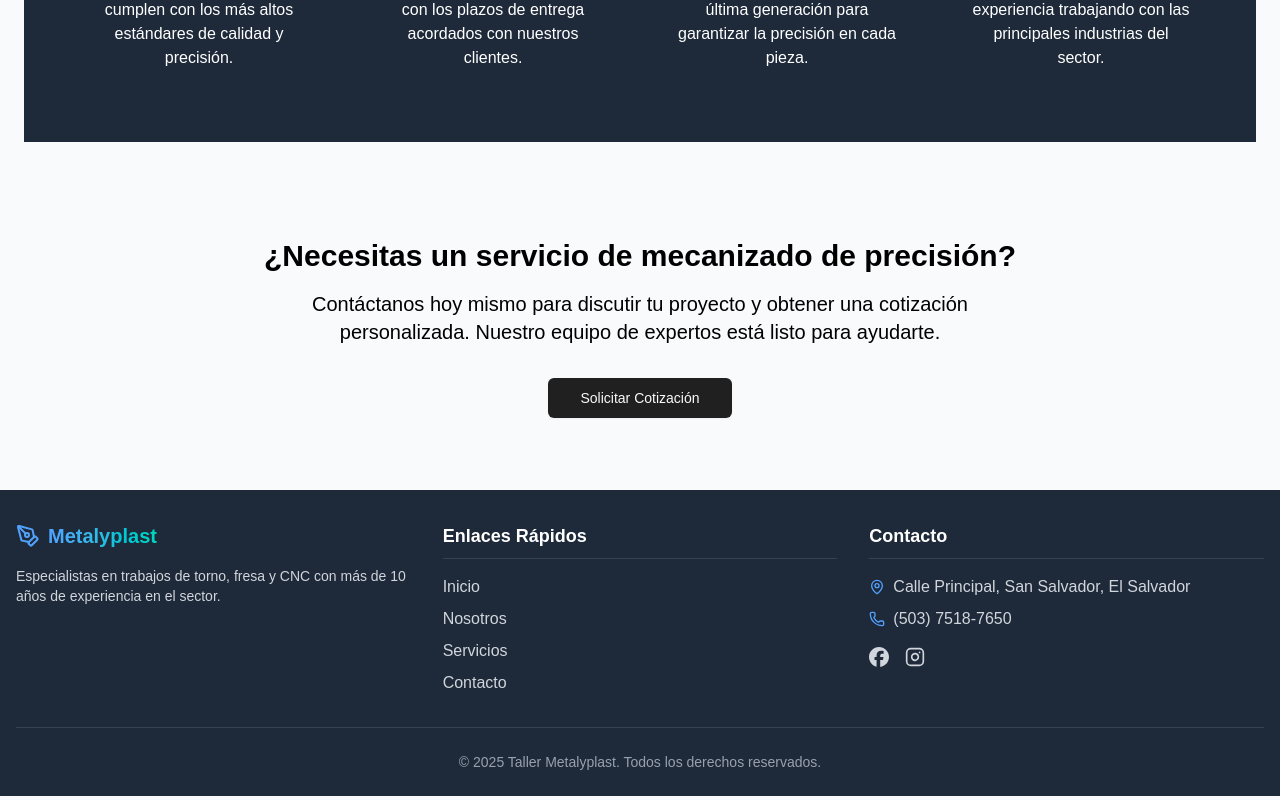
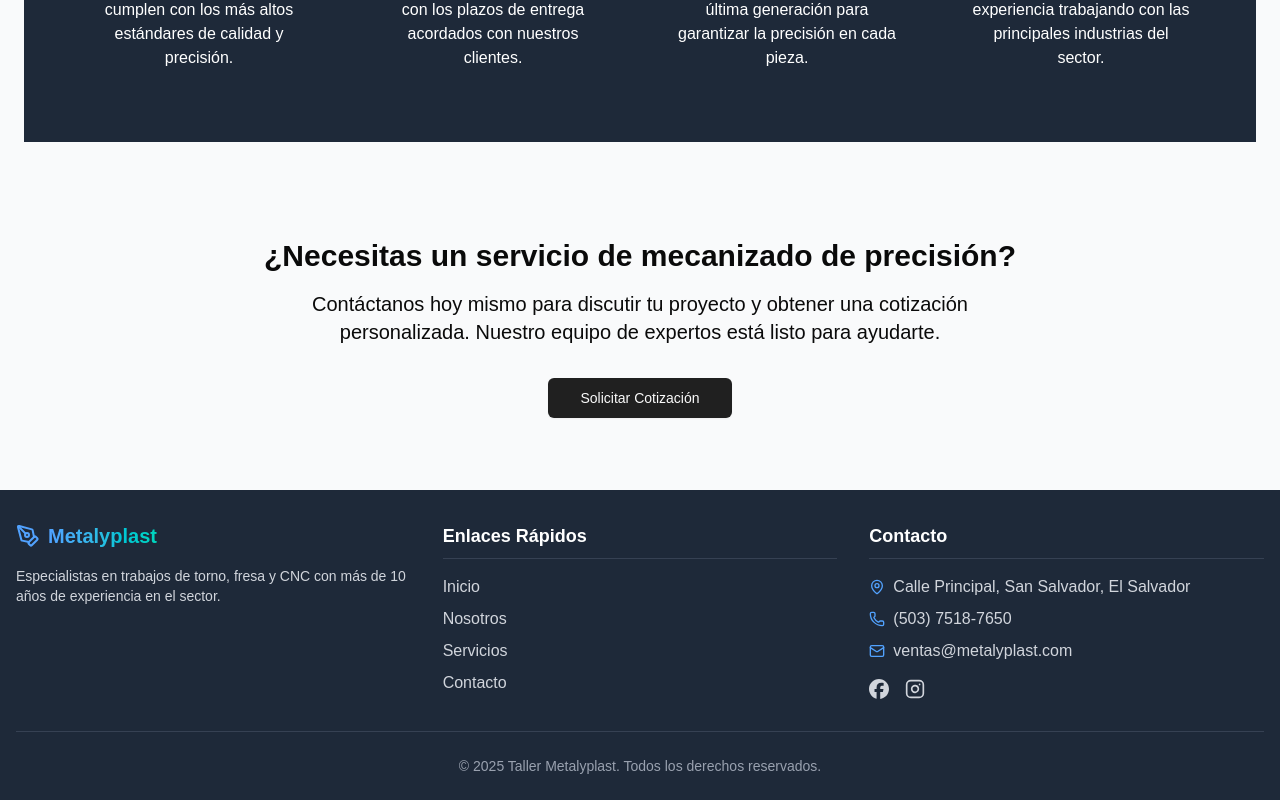
Before and after one commit to dormidosan/machine-workshop, a Next.js app: page / in a window 1280 px wide. Shown: the part 2293-3093 px from the top of the page. Built offline with nearby package versions, Linux system fonts and the light colour scheme.

Commit message:
mail and dark mode fixed

```diff
--- a/next.config.ts
+++ b/next.config.ts
@@ -4,7 +4,7 @@ const nextConfig: NextConfig = {
   /* config options here */
 
   images: {
-    domains: ["imagenes1.com", "imagenes2.com", "imagenes3.com"],
+    //domains: ["imagenes1.com", "imagenes2.com", "imagenes3.com"],
   },
 };
 
--- a/src/app/contact/page.tsx
+++ b/src/app/contact/page.tsx
@@ -41,7 +41,7 @@ export default function Contact() {
 
             <p>Teléfono: (503) 7518-7650</p>
 
-            <p>Email: Próximamente</p>
+            <p>Email: ventas@metalyplast.com</p>
           </div>
 
           <div className="text-sm">
--- a/src/app/globals.css
+++ b/src/app/globals.css
@@ -21,7 +21,8 @@
 }
 
 body {
-  color: rgb(var(--foreground-rgb));
+  /* color: rgb(var(--foreground-rgb)); */
+  color: #0a0a0a;
   font-family: "Inter Variable", Arial, Helvetica, sans-serif;
 }
 
@@ -106,7 +107,7 @@ body {
     --sidebar-border: 220 13% 91%;
     --sidebar-ring: 217.2 91.2% 59.8%;
   }
-  .dark {
+  .danork {
     --background: 0 0% 3.9%;
     --foreground: 0 0% 98%;
     --card: 0 0% 3.9%;
--- a/src/app/layout.tsx
+++ b/src/app/layout.tsx
@@ -33,7 +33,7 @@ export default function RootLayout({
       <head>
         <link rel="icon" href="/favicon.svg" />
       </head>
-      <body className="bg-gray-50 antialiased">
+      <body className="text-[#444] bg-gray-50 antialiased">
         <Header />
         <main className="bg-gray mx-auto p-6 py-6">{children}</main>
         <Footer />
--- a/src/components/Card.tsx
+++ b/src/components/Card.tsx
@@ -2,11 +2,7 @@ import * as React from "react";
 
 function Card({ className, ...props }: React.ComponentProps<"div">) {
   return (
-    <div
-      data-slot="card"
-      className={`bg-card text-card-foreground flex flex-col ${className || ""}`}
-      {...props}
-    />
+    <div data-slot="card" className={`bg-card text-[#0A0A0A] flex flex-col ${className || ""}`} {...props} />
   );
 }
 
--- a/src/components/Footer.tsx
+++ b/src/components/Footer.tsx
@@ -68,9 +68,9 @@ export default function Footer() {
                 <Phone className="h-4 w-4 text-blue-400" />
                 <span className="text-gray-300">(503) 7518-7650</span>
               </li>
-              <li className="flex items-center gap-2" style={{ display: "none" }}>
+              <li className="flex items-center gap-2">
                 <Mail className="h-4 w-4 text-blue-400" />
-                <span className="text-gray-300"> Próximamente</span>
+                <span className="text-gray-300"> ventas@metalyplast.com</span>
               </li>
             </ul>
             <div className="flex gap-4 mt-4">
```
